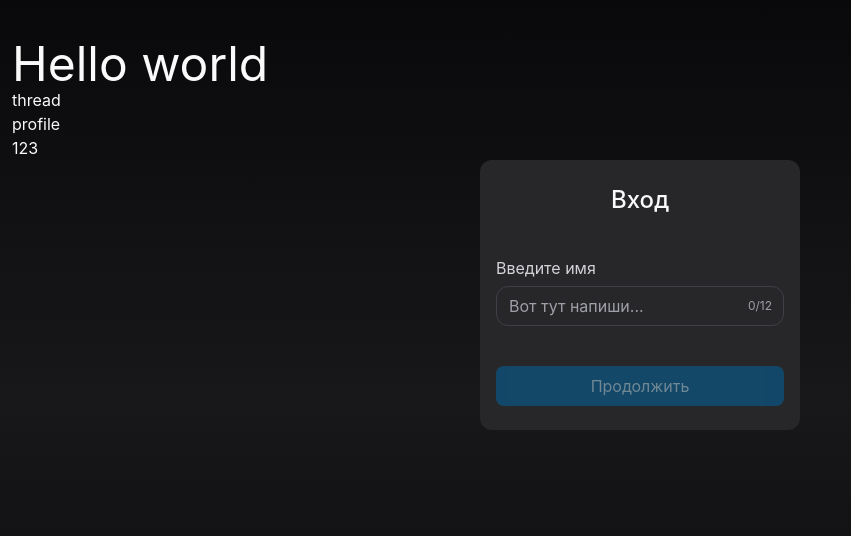
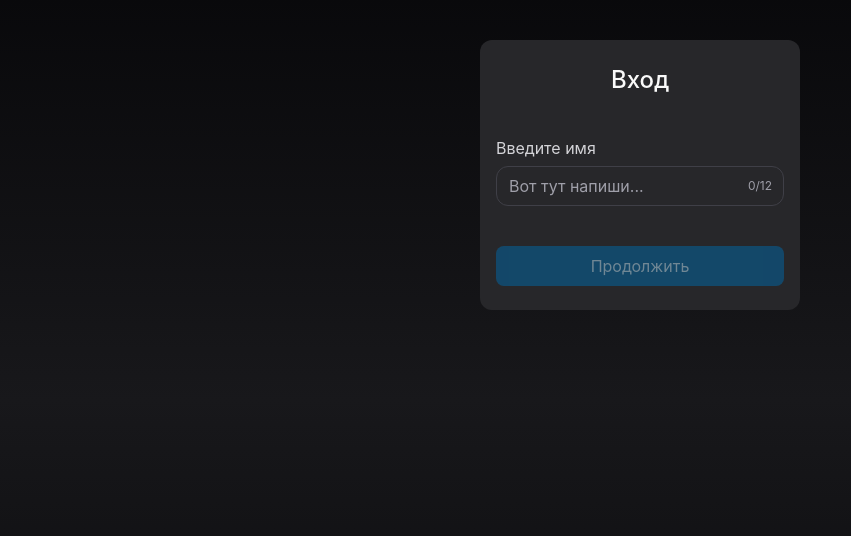
Before and after one commit to 7evenUp/round-test, a React (Vite) app: page /auth in a window 1280 px wide. Shown: the top 536 px of the page, without its empty margins (0-851 px from the left). Built offline with nearby package versions, Linux system fonts and the light colour scheme.

Commit message:
small fixes

```diff
--- a/src/App.tsx
+++ b/src/App.tsx
@@ -1,4 +1,4 @@
-import { BrowserRouter, Route, Routes } from "react-router"
+import { BrowserRouter, Navigate, Route, Routes } from "react-router"
 
 import Auth from "./pages/Auth"
 import Thread from "./pages/Thread"
@@ -18,6 +18,7 @@ const App = () => {
       <BrowserRouter>
         <Routes>
           <Route path="/" element={<RootLayout />}>
+            <Route index element={<Navigate to="/auth" replace />} />
             <Route path="/" element={<ProtectedRoute />}>
               <Route path="/thread" element={<Thread />} />
               <Route path="/profile" element={<Profile />} />
--- a/src/components/RootLayout.tsx
+++ b/src/components/RootLayout.tsx
@@ -1,13 +1,8 @@
-import { Link, Outlet } from "react-router"
+import { Outlet } from "react-router"
 
 const RootLayout = () => {
   return (
     <main className="flex min-h-screen flex-col bg-linear-to-b from-zinc-950 via-zinc-900 to-zinc-950 px-3 py-10 text-zinc-50">
-      <h1 className="text-5xl">Hello world</h1>
-      <Link to="/thread">thread</Link>
-      <Link to="/profile">profile</Link>
-      <Link to="/123">123</Link>
-
       <div className="mx-auto flex w-[320px] flex-1 flex-col items-center">
         <Outlet />
       </div>
```
